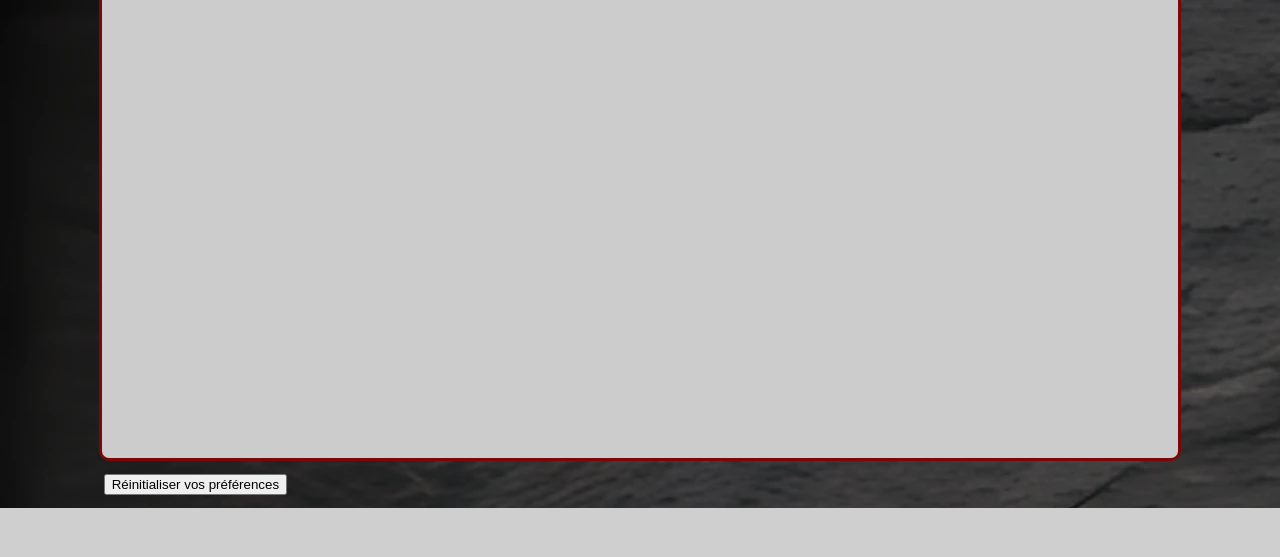
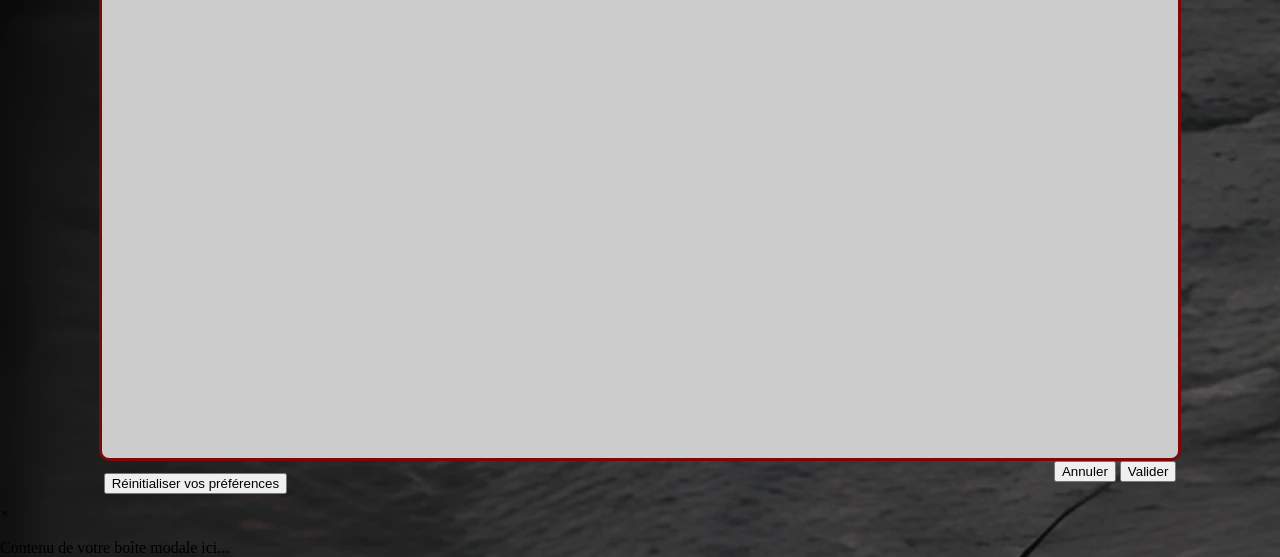
Before and after one commit to mathieu-Chourreau/S3.01-parcours-A-Groupe11, a PHP site: page /formulaire.php in a window 1280 px wide. Shown: the part 292-849 px from the top of the page. Before the commit the page ends 800 px from the top, so only its background shows below. Run offline with PHP 8.4, Linux system fonts and the light colour scheme; data that the repository does not hold is empty; some web fonts are replaced.

Commit message:
Debut ajout bouton qui affiche une box modale pour confirmation d'annulation ou validation

```diff
--- a/src/code/site/formulaire.css
+++ b/src/code/site/formulaire.css
@@ -62,8 +62,16 @@ input[type="radio"] {
     background-color: #fff;
     color: rgb(123, 8, 8);
     border-radius: 50%;
+    margin: auto;
+    display: block;
     transition: border-color 0.3s;
 }
+.boutons_form{
+    justify-content: space-between;
+    display: flex;
+    margin-right: 8.1vw;
+}
+
 
 .parametre_form{
     margin:2%;
--- a/src/code/site/formulaire.php
+++ b/src/code/site/formulaire.php
@@ -68,10 +68,10 @@
             <input type="text" id="input_recherche" placeholder="Recherche d'ingrédient...">
         </div>
     </div>
+    <form id="example" class="table table-striped">
+        <div class="container">
 
-    <div class="container">
 
-        <form id="example" class="table table-striped">
             <table id="table_formulaire">
                 <thead>
                     <tr>
@@ -138,13 +138,24 @@
 
             </table>
 
-            <button type="submit" value="Valider">
+        </div>
+        <div class="boutons_form">
+            <button onclick="reinitialiserPref()" style="margin:1%; margin-left: 8.1vw;">Réinitialiser vos
+                préférences</button>
 
-        </form>
+            <div>
+                <button onclick="openModal()">Annuler</button>
+                <button type="submit">Valider</button>
+            </div>
+        </div>
+    </form>
+
+    <div id="myModal" class="modal">
+        <div class="modal-content">
+            <span class="close">&times;</span>
+            <p>Contenu de votre boîte modale ici...</p>
+        </div>
     </div>
-
-    <input type="button" value="Réinitialiser vos préférences" onclick="reinitialiserPref();"
-        style="margin:1%; margin-left: 8.1vw;" />
 
     <script>
         $(document).ready(function () {
@@ -180,7 +191,7 @@
                 } else {
                     $(this).show();
                 }
-            }); F
+            });
         }
 
         function reinitialiserPref() {
@@ -194,6 +205,38 @@
                 }
             });
         }
+
+        // Obtenez la référence du bouton "Annuler"
+        var cancelButton = document.querySelector('button[onclick="openModal()"]');
+
+        // Obtenez la référence de la boîte modale
+        var modal = document.getElementById("myModal");
+
+        // Obtenez le bouton pour fermer la boîte modale
+        var closeButton = document.getElementsByClassName("close")[0];
+
+        // Ajoutez un gestionnaire d'événements au bouton "Annuler" pour afficher la boîte modale
+        cancelButton.addEventListener('click', function () {
+            modal.style.display = "block";
+        });
+
+        // Ajoutez un gestionnaire d'événements pour le bouton de fermeture pour fermer la boîte modale
+        closeButton.addEventListener('click', function () {
+            modal.style.display = "none";
+        });
+
+        // Ajoutez un gestionnaire d'événements pour fermer la boîte modale lorsque l'utilisateur clique en dehors de celle-ci
+        window.addEventListener('click', function (event) {
+            if (event.target == modal) {
+                modal.style.display = "none";
+            }
+        });
+
+        // Fonction pour afficher la boîte modale
+        function openModal() {
+            var modal = document.getElementById("myModal");
+            modal.style.display = "block";
+        }
     </script>
 </body>
 
```
